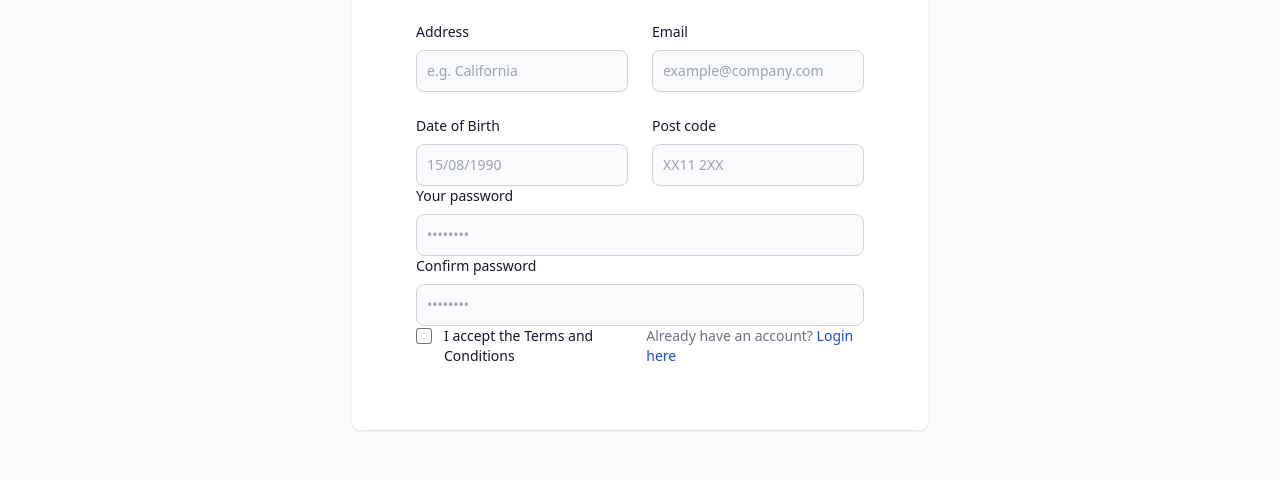
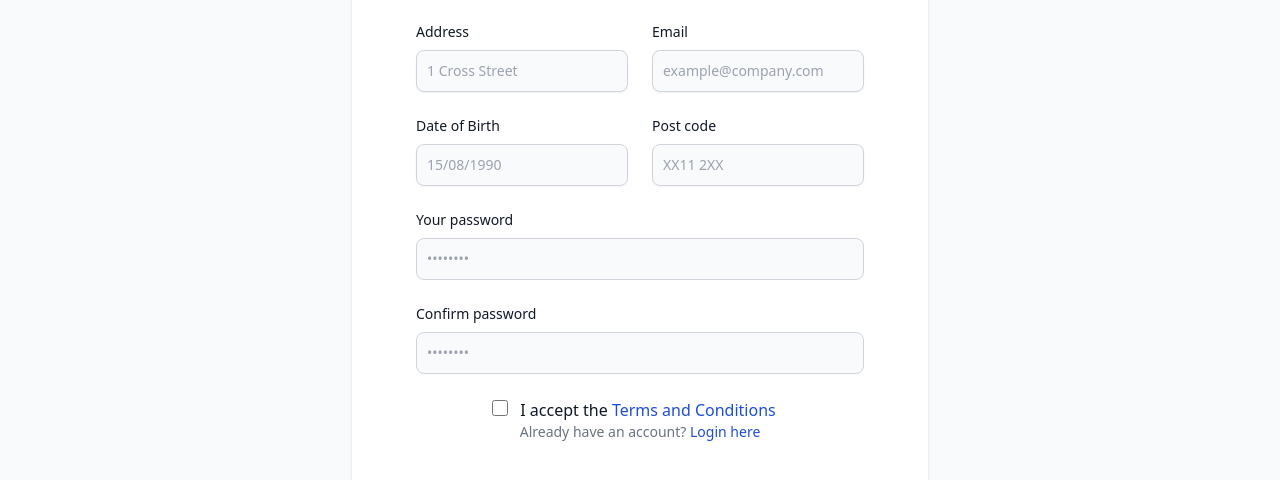
Before and after one commit to mattpanyor/thames-trust, a React (Vite) app: page /sign-up in a window 1280 px wide. Shown: the part 320-800 px from the top of the page. Built offline with nearby package versions, Linux system fonts and the light colour scheme.

Commit message:
final styling

```diff
--- a/src/features/signUpForm/SignUpForm.jsx
+++ b/src/features/signUpForm/SignUpForm.jsx
@@ -1,3 +1,5 @@
+import './signUpForm.css'
+
 export function SignUpForm() {
   return (
     <div className="w-full max-w-xl space-y-8 rounded-lg sm:p-8">
@@ -44,7 +46,7 @@ export function SignUpForm() {
               name="address"
               id="address"
               className="block w-full rounded-lg border border-gray-300 bg-gray-50 p-2.5 text-gray-900 shadow-sm focus:border-blue-500 focus:ring-blue-500 dark:border-gray-600 dark:bg-gray-700 dark:text-white dark:placeholder-gray-400 dark:focus:border-blue-500 dark:focus:ring-blue-500 sm:text-sm"
-              placeholder="e.g. California"
+              placeholder="1 Cross Street"
               required=""
             />
           </div>
@@ -94,7 +96,8 @@ export function SignUpForm() {
             />
           </div>
         </div>
-        <div className="col-span-6 sm:col-span-3">
+        <div className="mb-3 mt-6 rid grid-rows-1 basis-full">
+        <div className="mb-3 ">
           <label
             htmlFor="password"
             className="mb-2 block text-sm font-medium text-gray-900 dark:text-white">
@@ -109,7 +112,7 @@ export function SignUpForm() {
             required=""
           />
         </div>
-        <div className="col-span-6 sm:col-span-3">
+        <div className="mt-6 mb-3">
           <label
             htmlFor="confirm-password"
             className="mb-2 block text-sm font-medium text-gray-900 dark:text-white">
@@ -124,9 +127,9 @@ export function SignUpForm() {
             required=""
           />
         </div>
-        <div className="auto-rows-auto">
-          <div className="mx-auto flex">
-            <div className="col-span-12 flex h-5 items-center">
+        <div className="mt-6">
+          <div className="extra mx-auto flex">
+            <div className="agreement mr-3">
               <input
                 id="remember"
                 aria-describedby="remember"
@@ -135,22 +138,23 @@ export function SignUpForm() {
                 className="focus:ring-3 h-4 w-4 rounded border-gray-300 bg-gray-50 focus:ring-blue-300 dark:border-gray-600 dark:bg-gray-700 dark:ring-offset-gray-800 dark:focus:ring-blue-600"
                 required=""
               />
-            </div>
-            <div className="col-span-12 ml-3 text-sm sm:col-span-3">
-              <label htmlFor="remember" className="font-medium text-gray-900 dark:text-white">
+              <label htmlFor="remember" className="font-medium text-gray-900 dark:text-white ml-3">
                 I accept the{' '}
-                <a href="#" className="text-primary-700 hover:underline dark:text-blue-500">
+                <a href="#" className="text-blue-700 hover:underline dark:text-blue-500">
                   Terms and Conditions
                 </a>
               </label>
             </div>
+            <div>
             <div className="text-sm font-medium text-gray-500 dark:text-gray-400">
               Already have an account?{' '}
               <a href="#" className="text-blue-700 hover:underline dark:text-blue-500">
                 Login here
               </a>
             </div>
+            </div>
           </div>
+        </div>
         </div>
       </form>
     </div>
--- /dev/null
+++ b/src/features/signUpForm/signUpForm.css
@@ -0,0 +1,12 @@
+.extra {
+    display:flex;
+    flex-direction: column;
+    align-items: center
+};
+
+.agreement {
+    display:flex;
+    flex-direction: row;
+    width: 100%;
+    align-items: center;
+}
```
